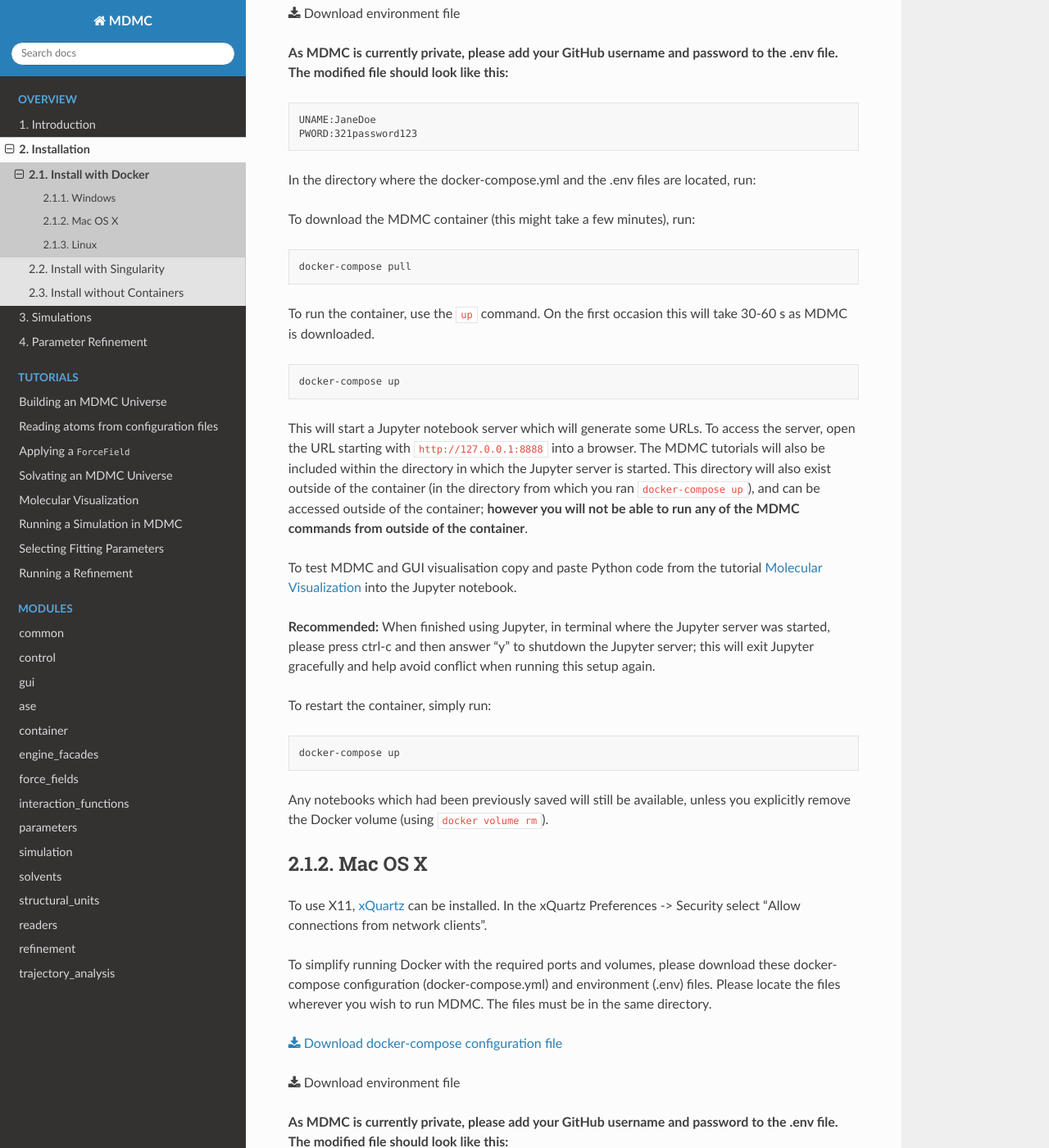
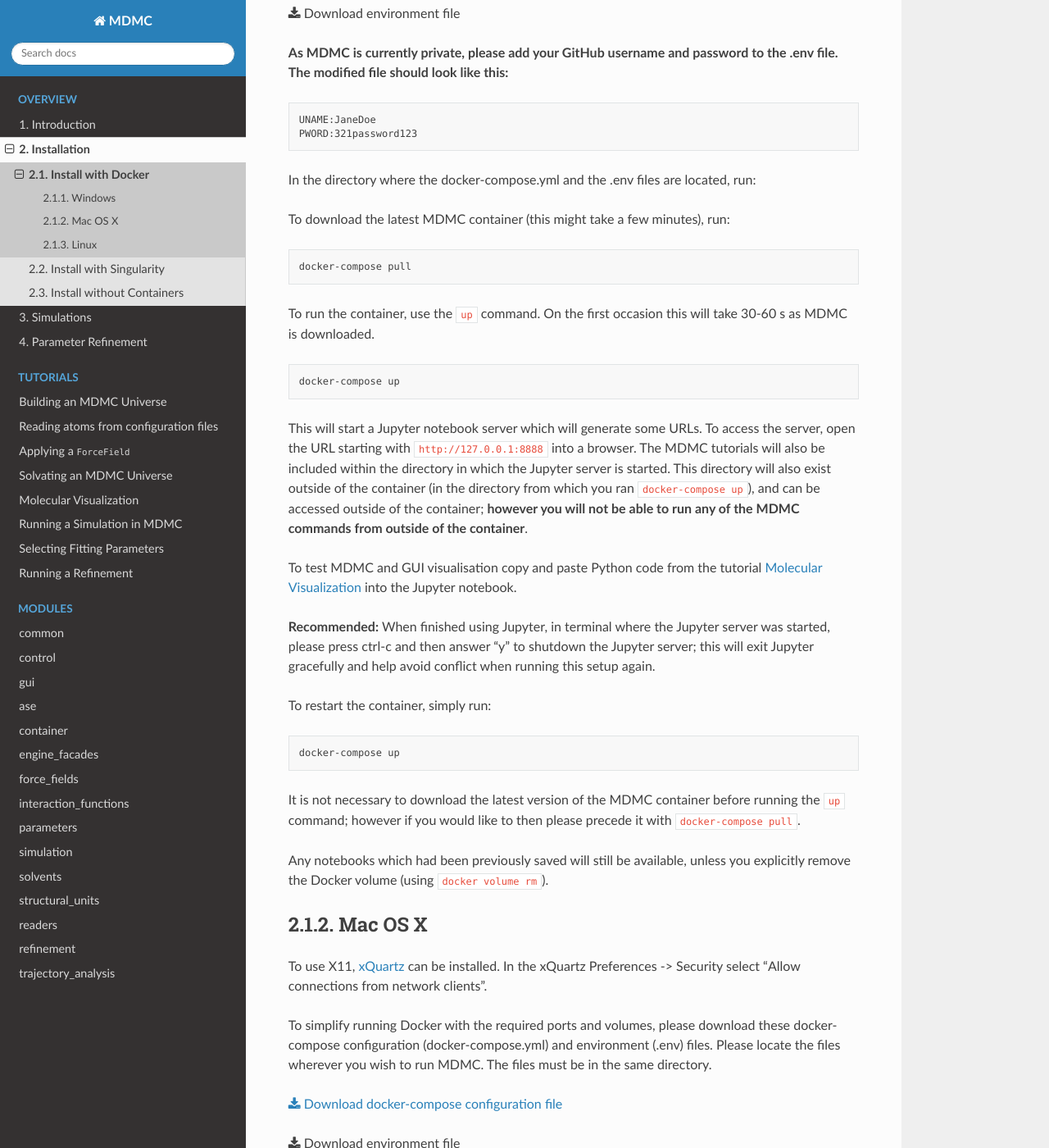
Before and after one commit to ISISNeutronMuon/MDMC, a Sphinx documentation site: the page built from doc/pages/installation/docker.rst, in a window 1280 px wide and 1400 px high, scrolled down 811 px. Shown: the whole window at 82% size. Built offline with Sphinx 7.4.7 and the Read the Docs theme 2.0.0, drawn with Linux system fonts in a browser that asks for light colours; some of the changed text lies outside the part shown.

Commit message:
Added comment about when you may need to run pull command again

```diff
--- a/doc/pages/installation/docker/docker-compose-run.rst
+++ b/doc/pages/installation/docker/docker-compose-run.rst
@@ -1,4 +1,4 @@
-To download the MDMC container (this might take a few minutes), run:
+To download the latest MDMC container (this might take a few minutes), run:
 
 .. code-block:: bash
 
@@ -35,5 +35,9 @@
 
   docker-compose up
 
+It is not necessary to download the latest version of the MDMC container before
+running the :code:`up` command; however if you would like to then please precede
+it with :code:`docker-compose pull`.
+
 Any notebooks which had been previously saved will still be available, unless
 you explicitly remove the Docker volume (using :code:`docker volume rm`).
```
